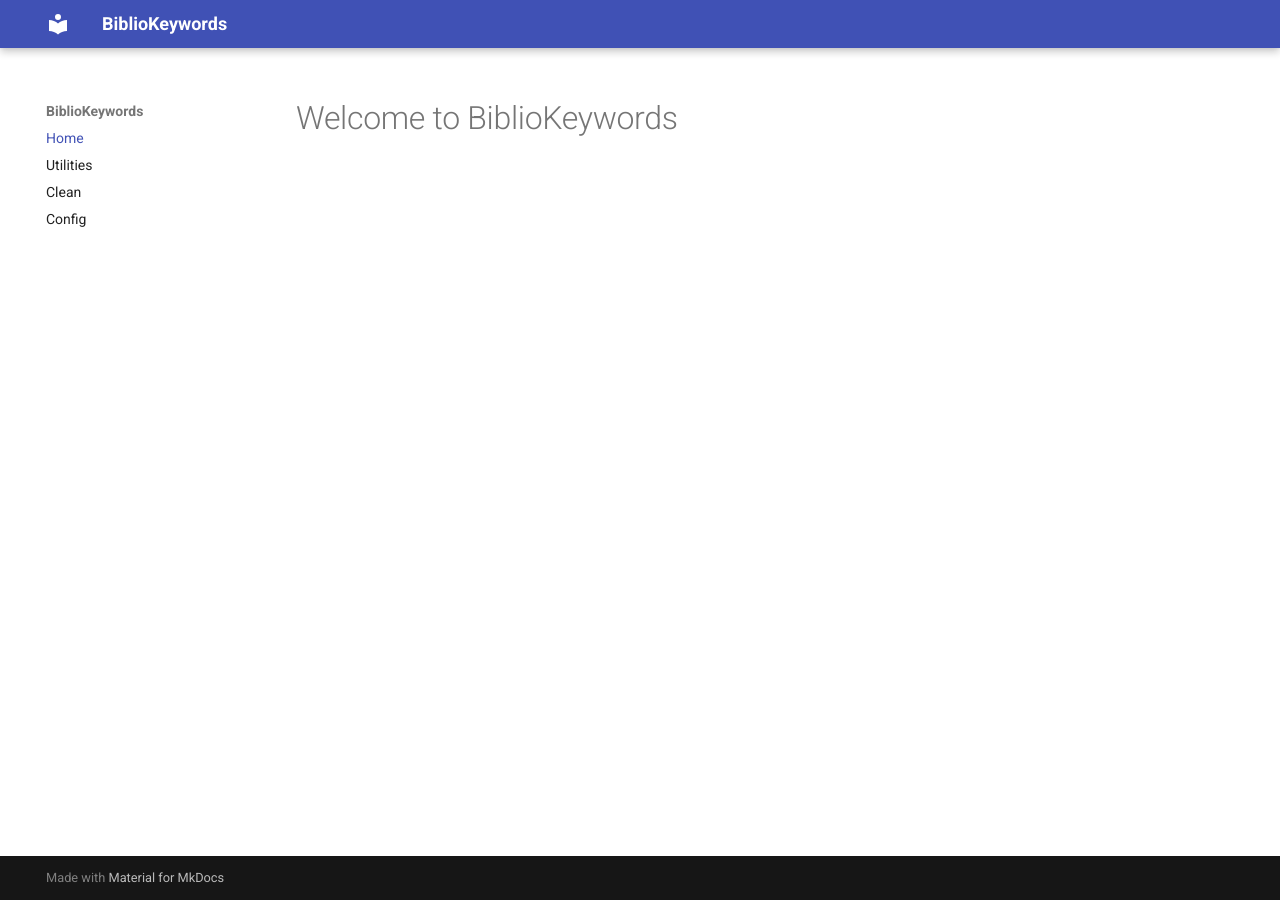
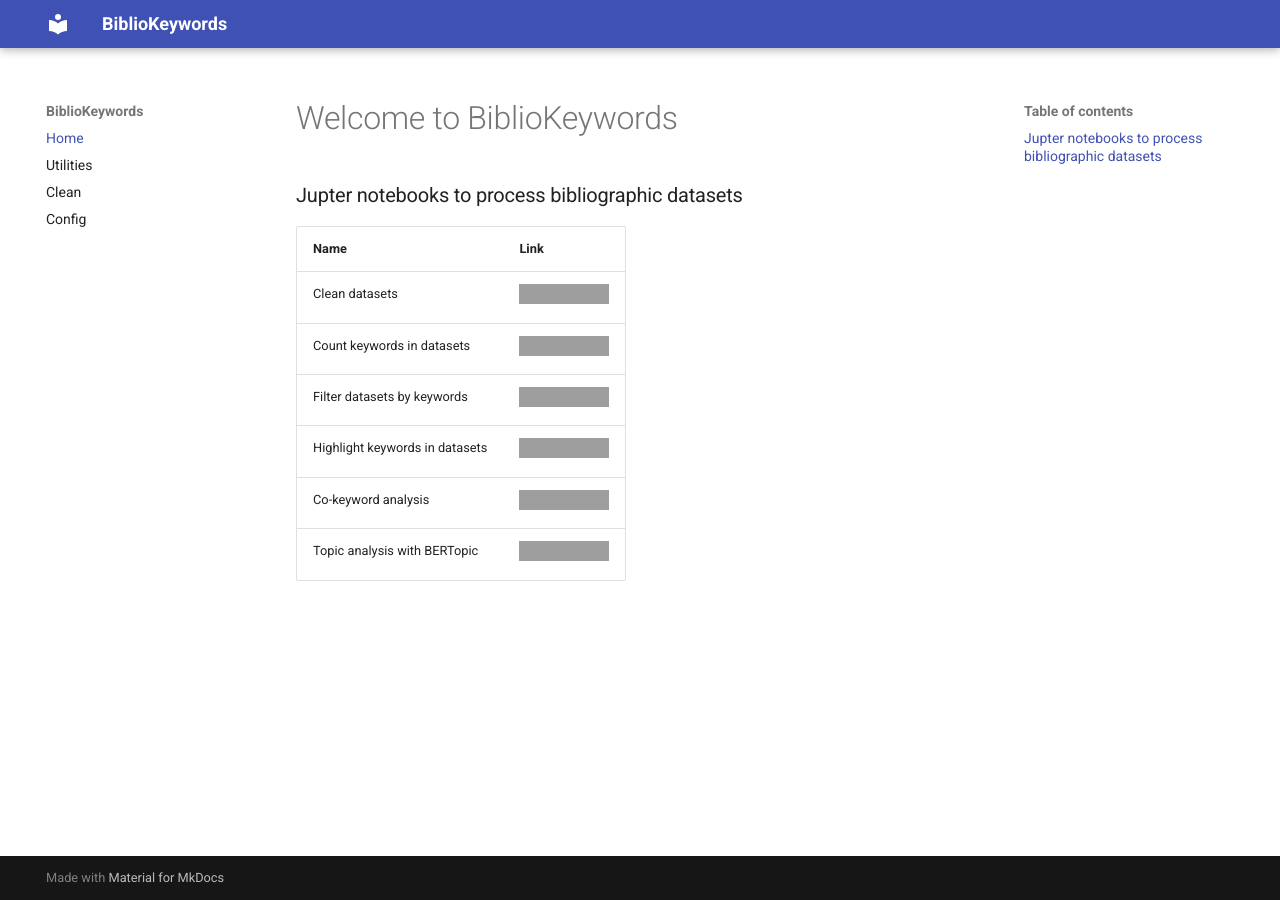
Before and after one commit to gitwitcho/bibliokeywords, an MkDocs documentation site: the page built from docs/index.md, in a window 1280 px wide. Built offline with MkDocs 1.6.1 and Material for MkDocs 9.7.7, drawn with Linux system fonts in a browser that asks for light colours; grey boxes are pictures that could not be loaded.

Commit message:
Add "Open in Colab" links to documentation

```diff
--- a/docs/index.md
+++ b/docs/index.md
@@ -1 +1,11 @@
 # Welcome to BiblioKeywords
+
+### Jupter notebooks to process bibliographic datasets
+| Name  | Link  |
+|---|---|
+| Clean datasets  | [![Open In Colab](https://colab.research.google.com/assets/colab-badge.svg)](https://colab.research.google.com/github/gitwitcho/bibliokeywords/blob/master/notebooks/Clean.ipynb)  |
+| Count keywords in datasets  | [![Open In Colab](https://colab.research.google.com/assets/colab-badge.svg)](https://colab.research.google.com/github/gitwitcho/bibliokeywords/blob/master/notebooks/Count.ipynb) |
+| Filter datasets by keywords  |  [![Open In Colab](https://colab.research.google.com/assets/colab-badge.svg)](https://colab.research.google.com/github/gitwitcho/bibliokeywords/blob/master/notebooks/Filter.ipynb) |
+| Highlight keywords in datasets  |  [![Open In Colab](https://colab.research.google.com/assets/colab-badge.svg)](https://colab.research.google.com/github/gitwitcho/bibliokeywords/blob/master/notebooks/Highlight.ipynb)  |
+| Co-keyword analysis  | [![Open In Colab](https://colab.research.google.com/assets/colab-badge.svg)](https://colab.research.google.com/github/gitwitcho/bibliokeywords/blob/master/notebooks/Co-Words.ipynb)  |
+| Topic analysis with BERTopic  | [![Open In Colab](https://colab.research.google.com/assets/colab-badge.svg)](https://colab.research.google.com/github/gitwitcho/bibliokeywords/blob/master/notebooks/Topics.ipynb)  |
```
